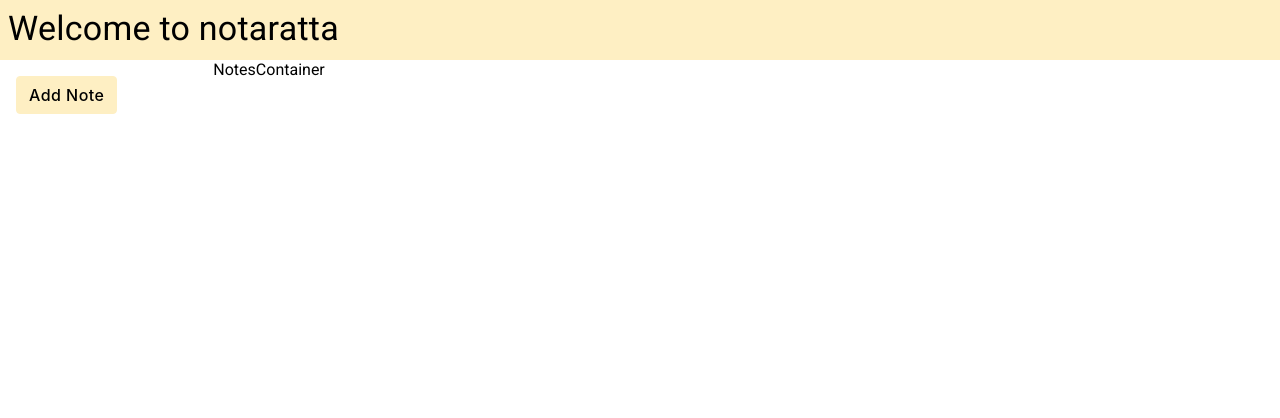
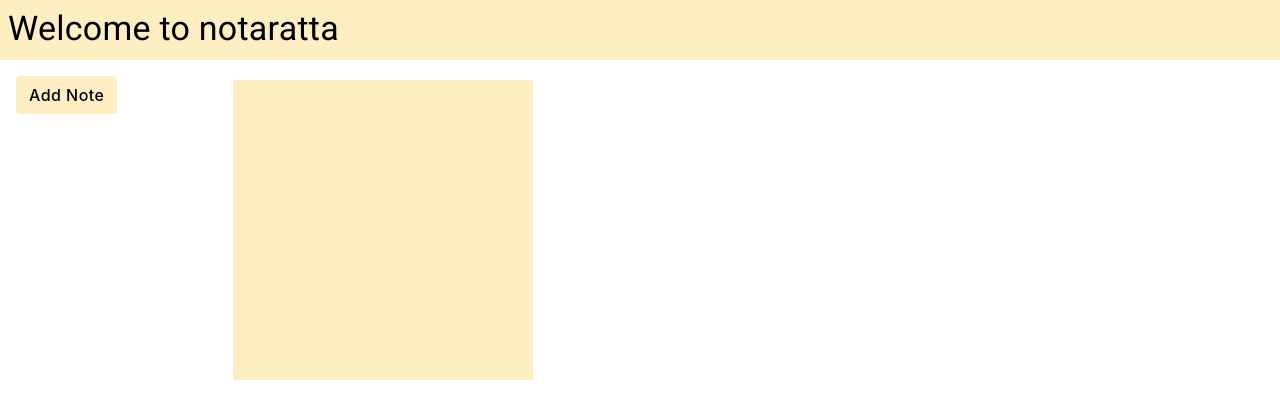
Before and after one commit to sidv1905/notarattaa, a React (Vite) app: page / in a window 1280 px wide. Shown: the top 418 px of the page. Built offline with nearby package versions, Linux system fonts and the light colour scheme.

Commit message:
Notes card UI added

```diff
--- /dev/null
+++ b/src/components/NotesCard/NotesCard.tsx
@@ -0,0 +1,18 @@
+import React from "react";
+import Box from "@mui/material/Box";
+export default function NotesCard() {
+  return (
+    <Box
+      sx={{
+        width: 300,
+        height: 300,
+        backgroundColor: "#feefc3",
+        "&:hover": {
+          backgroundColor: "#feecf3",
+          opacity: [0.9, 0.8, 0.7],
+        },
+        color: "black",
+      }}
+    ></Box>
+  );
+}
--- a/src/components/NotesContainer/NotesContainer.tsx
+++ b/src/components/NotesContainer/NotesContainer.tsx
@@ -1,5 +1,10 @@
 import React from "react";
+import NotesCard from "../NotesCard/NotesCard";
 
 export default function NotesContainer() {
-  return <div>NotesContainer</div>;
+  return (
+    <>
+      <NotesCard />
+    </>
+  );
 }
--- a/src/components/Sidebar/Sidebar.tsx
+++ b/src/components/Sidebar/Sidebar.tsx
@@ -31,7 +31,6 @@ const AddButton = styled(Button)({
   "&:active": {
     boxShadow: "none",
     backgroundColor: "#feecf3",
-    backgroundColor: "#feecf3",
     borderColor: "#005cbf",
   },
   "&:focus": {
--- a/src/pages/App.tsx
+++ b/src/pages/App.tsx
@@ -31,6 +31,8 @@ function App() {
         xs={10}
         style={{
           height: "100%",
+          padding: "20px",
+          display: "flex",
         }}
       >
         <NotesContainer />
```
